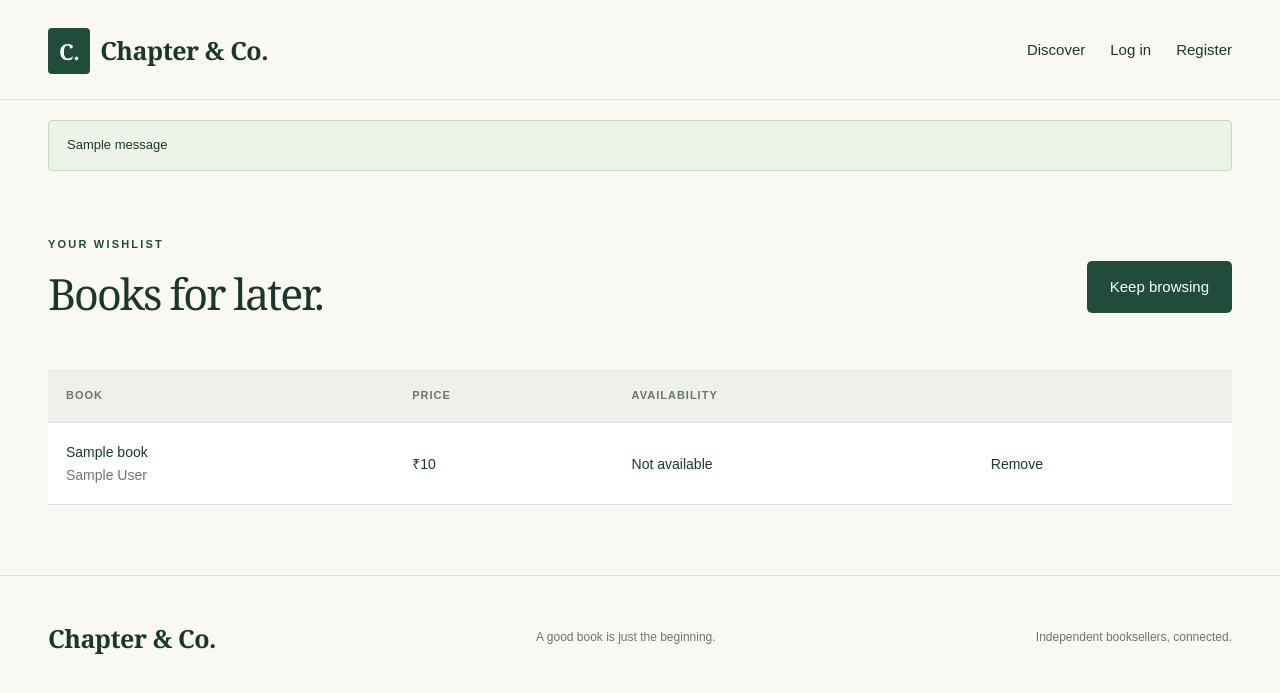
After one commit to anv10/Online-Bookstore-SE-, a Django app: template templates/wishlist/wishlist.html in a window 1280 px wide. The commit adds this page. Shown: the top 693 px of the page. Run offline with Django 3.2, Linux system fonts and the light colour scheme; the template is opened without the code that fills it: most values are stand-ins (such as "Sample title", 1, 10 or a date in 2020); one stand-in notice (Sample message) is shown.

Commit message:
Add wishlist (#8)

```diff
--- a/bookstore/settings.py
+++ b/bookstore/settings.py
@@ -43,6 +43,7 @@ INSTALLED_APPS = [
     "cart",
     "orders",
     "reviews",
+    "wishlist",
 ]
 
 PASSWORD_HASHERS = [
--- a/bookstore/urls.py
+++ b/bookstore/urls.py
@@ -25,6 +25,7 @@ from catalog import moderation
 from catalog.views import book_detail, catalog, listing_add, listing_edit, listing_remove, seller_listings
 from orders.seller_views import seller_order_detail, seller_order_ship, seller_orders
 from orders.views import invoice_download, invoice_view, order_detail, order_list
+from wishlist.views import wishlist_add, wishlist_detail, wishlist_remove, wishlist_to_cart
 
 urlpatterns = [
     path("", catalog, name="catalog"),
@@ -47,6 +48,10 @@ urlpatterns = [
     path("cart/add/<int:book_id>/", cart_add, name="cart_add"),
     path("cart/items/<int:item_id>/update/", cart_update, name="cart_update"),
     path("cart/items/<int:item_id>/remove/", cart_remove, name="cart_remove"),
+    path("wishlist/", wishlist_detail, name="wishlist"),
+    path("wishlist/add/<int:book_id>/", wishlist_add, name="wishlist_add"),
+    path("wishlist/items/<int:item_id>/remove/", wishlist_remove, name="wishlist_remove"),
+    path("wishlist/items/<int:item_id>/to-cart/", wishlist_to_cart, name="wishlist_to_cart"),
     path("admin/", admin.site.urls),
     path("accounts/", include("accounts.urls")),
 ]
--- a/templates/base.html
+++ b/templates/base.html
@@ -1 +1 @@
-{% load static %}<!doctype html><html lang="en"><head><meta charset="utf-8"><meta name="viewport" content="width=device-width, initial-scale=1"><title>Chapter &amp; Co. | Online Bookstore</title><link rel="stylesheet" href="{% static 'store.css' %}"></head><body><header><a class="brand" href="{% url 'catalog' %}"><span class="mark">C.</span>Chapter &amp; Co.</a><nav aria-label="Main navigation"><a href="{% url 'catalog' %}">Discover</a>{% if user.is_authenticated %}<a href="{% url 'order_list' %}">Orders</a>{% endif %}{% if perms.catalog.add_book %}<a href="{% url 'seller_listings' %}">Your listings</a>{% endif %}{% if user.is_staff and perms.catalog.change_book %}<a href="{% url 'moderation_queue' %}">Moderation</a>{% endif %}{% if user.is_authenticated %}<a href="{% url 'cart' %}">Cart</a><a class="account" href="{% url 'profile' %}">{{ user.full_name|default:user.email|default:user.phone }}</a><form method="post" action="{% url 'logout' %}">{% csrf_token %}<button class="link" type="submit">Log out</button></form>{% else %}<a href="{% url 'login' %}">Log in</a><a href="{% url 'register' %}">Register</a>{% endif %}</nav></header><main>{% for message in messages %}<div class="notice" role="status">{{ message }}</div>{% endfor %}{% block content %}{% endblock %}</main><footer><div class="brand">Chapter &amp; Co.</div><p>A good book is just the beginning.</p><span>Independent booksellers, connected.</span></footer></body></html>
+{% load static %}<!doctype html><html lang="en"><head><meta charset="utf-8"><meta name="viewport" content="width=device-width, initial-scale=1"><title>Chapter &amp; Co. | Online Bookstore</title><link rel="stylesheet" href="{% static 'store.css' %}"></head><body><header><a class="brand" href="{% url 'catalog' %}"><span class="mark">C.</span>Chapter &amp; Co.</a><nav aria-label="Main navigation"><a href="{% url 'catalog' %}">Discover</a>{% if user.is_authenticated %}<a href="{% url 'order_list' %}">Orders</a>{% endif %}{% if perms.catalog.add_book %}<a href="{% url 'seller_listings' %}">Your listings</a>{% endif %}{% if user.is_staff and perms.catalog.change_book %}<a href="{% url 'moderation_queue' %}">Moderation</a>{% endif %}{% if user.is_authenticated %}<a href="{% url 'wishlist' %}">Wishlist</a><a href="{% url 'cart' %}">Cart</a><a class="account" href="{% url 'profile' %}">{{ user.full_name|default:user.email|default:user.phone }}</a><form method="post" action="{% url 'logout' %}">{% csrf_token %}<button class="link" type="submit">Log out</button></form>{% else %}<a href="{% url 'login' %}">Log in</a><a href="{% url 'register' %}">Register</a>{% endif %}</nav></header><main>{% for message in messages %}<div class="notice" role="status">{{ message }}</div>{% endfor %}{% block content %}{% endblock %}</main><footer><div class="brand">Chapter &amp; Co.</div><p>A good book is just the beginning.</p><span>Independent booksellers, connected.</span></footer></body></html>
--- a/templates/catalog/detail.html
+++ b/templates/catalog/detail.html
@@ -36,6 +36,12 @@
     {% else %}
       <button type="button" class="button" disabled>Out of stock</button>
     {% endif %}
+    {% if user.is_authenticated %}
+      <form method="post" action="{% url 'wishlist_add' book.pk %}">
+        {% csrf_token %}
+        <button class="button">Add to wishlist</button>
+      </form>
+    {% endif %}
   </div>
 </section>
 <section class="reviews" aria-label="Reviews">
--- /dev/null
+++ b/templates/wishlist/wishlist.html
@@ -0,0 +1,40 @@
+{% extends 'base.html' %}
+{% block content %}
+<div class="section-head">
+  <div><p class="eyebrow">YOUR WISHLIST</p><h1>Books for later.</h1></div>
+  <a class="button" href="{% url 'catalog' %}">Keep browsing</a>
+</div>
+{% if lines %}
+<div class="table-wrap">
+  <table>
+    <thead><tr><th>Book</th><th>Price</th><th>Availability</th><th></th></tr></thead>
+    <tbody>
+    {% for line in lines %}
+      <tr>
+        <td>
+          <a href="{% url 'book_detail' line.book.pk %}">{{ line.book.title }}</a><br>
+          <span class="muted">{{ line.book.author }}</span>
+        </td>
+        <td>₹{{ line.book.price }}</td>
+        <td>{% if line.available %}In stock ({{ line.book.stock }} available){% else %}<span class="out">Not available</span>{% endif %}</td>
+        <td>
+          {% if line.available %}
+          <form method="post" action="{% url 'wishlist_to_cart' line.item.pk %}">
+            {% csrf_token %}
+            <button class="small">Move to cart</button>
+          </form>
+          {% endif %}
+          <form method="post" action="{% url 'wishlist_remove' line.item.pk %}">
+            {% csrf_token %}
+            <button class="small link">Remove</button>
+          </form>
+        </td>
+      </tr>
+    {% endfor %}
+    </tbody>
+  </table>
+</div>
+{% else %}
+<div class="empty"><h2>Your wishlist is empty.</h2><p>Save books you want to buy later.</p></div>
+{% endif %}
+{% endblock %}
--- /dev/null
+++ b/wishlist/apps.py
@@ -0,0 +1,5 @@
+from django.apps import AppConfig
+
+
+class WishlistConfig(AppConfig):
+    name = "wishlist"
```
Also changed, not shown: wishlist/models.py (added, +12 -0 lines), wishlist/tests/test_wishlist.py (added, +116 -0 lines), wishlist/views.py (added, +65 -0 lines), wishlist/__init__.py (added), wishlist/migrations/0001_initial.py (added), wishlist/migrations/__init__.py (added), wishlist/tests/__init__.py (added).
